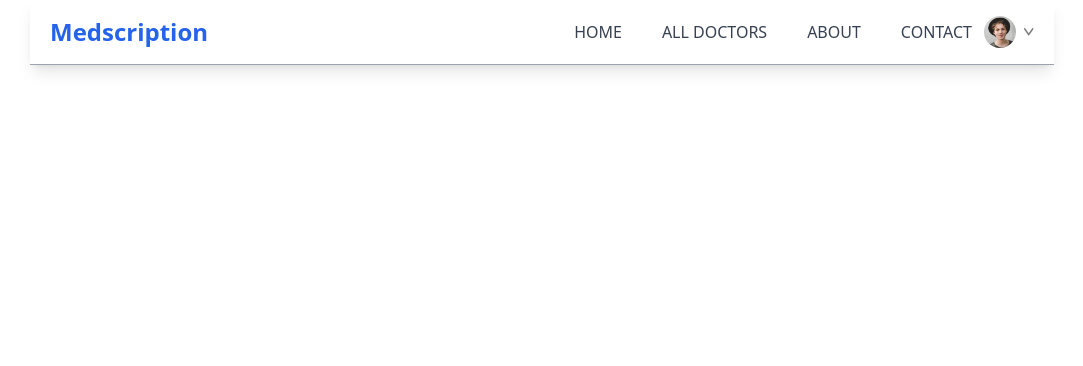
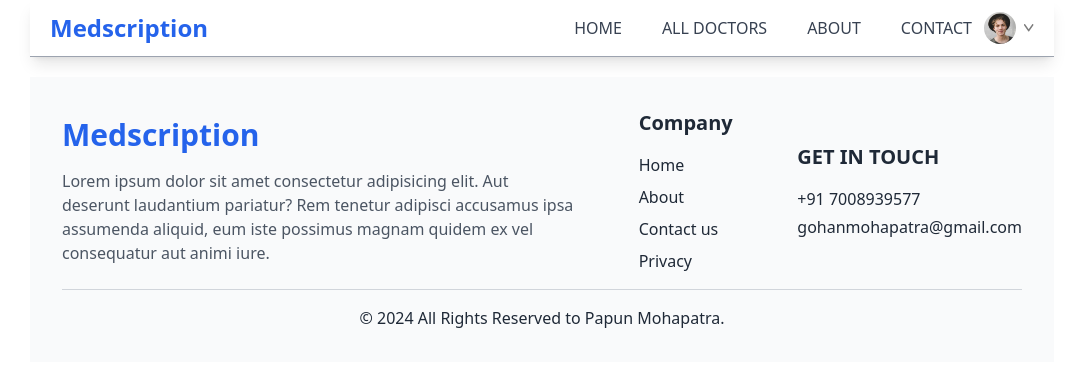
Before and after one commit to Papun1111/VitalsOn, a React (Vite) app in the folder frontend/: page /appointment/1 in a window 1280 px wide. Shown: the top 366 px of the page, without its empty margins (98-1181 px from the left). Built offline with nearby package versions, Linux system fonts and the light colour scheme.

Commit message:
add footer

```diff
--- a/frontend/src/App.jsx
+++ b/frontend/src/App.jsx
@@ -9,6 +9,7 @@ import MyProfile from "./Pages/MyProfile";
 import MyAppointments from "./Pages/MyAppointments";
 import Appointment from "./Pages/Appointment";
 import Contact from "./Pages/Contact";
+import Footer from "./Components/Footer/Footer";
 const App = () => {
   return (
     <div className="mx-4 sm:mx-[10%]">
@@ -30,6 +31,7 @@ const App = () => {
           element={<Appointment></Appointment>}
         ></Route>
       </Routes>
+      <Footer></Footer>
     </div>
   );
 };
--- a/frontend/src/Components/Footer/Footer.jsx
+++ b/frontend/src/Components/Footer/Footer.jsx
@@ -1,11 +1,39 @@
-import React from 'react'
-import "./Footer.css"
+import React from 'react';
+import './Footer.css'; // Ensure any additional custom styles are in this file if needed.
+
 const Footer = () => {
   return (
-    <div>
-
+    <div className="bg-gray-50 text-gray-800 p-8">
+      <div className="container mx-auto flex flex-col lg:flex-row justify-between items-start lg:items-center space-y-8 lg:space-y-0 lg:space-x-10">
+        <div className="space-y-4 lg:max-w-lg">
+          <h1 className="text-3xl text-blue-600 font-bold">Medscription</h1>
+          <p className="text-gray-600 text-sm md:text-base">
+            Lorem ipsum dolor sit amet consectetur adipisicing elit. Aut deserunt laudantium pariatur? Rem tenetur adipisci accusamus ipsa assumenda aliquid, eum iste possimus magnam quidem ex vel consequatur aut animi iure.
+          </p>
+        </div>
+        <div className="flex flex-col space-y-4">
+          <h2 className="text-xl font-semibold">Company</h2>
+          <ul className="space-y-2">
+            <li className="hover:text-blue-500 transition-colors duration-300 cursor-pointer">Home</li>
+            <li className="hover:text-blue-500 transition-colors duration-300 cursor-pointer">About</li>
+            <li className="hover:text-blue-500 transition-colors duration-300 cursor-pointer">Contact us</li>
+            <li className="hover:text-blue-500 transition-colors duration-300 cursor-pointer">Privacy</li>
+          </ul>
+        </div>
+        <div className="flex flex-col space-y-4">
+          <h2 className="text-xl font-semibold">GET IN TOUCH</h2>
+          <div className="space-y-1">
+            <p className="hover:text-blue-500 transition-colors duration-300 cursor-pointer">+91 7008939577</p>
+            <p className="hover:text-blue-500 transition-colors duration-300 cursor-pointer">gohanmohapatra@gmail.com</p>
+          </div>
+        </div>
+      </div>
+      <hr className="my-4 border-gray-300" />
+      <div className="text-center">
+        <p>© 2024 All Rights Reserved to Papun Mohapatra.</p>
+      </div>
     </div>
-  )
+  );
 }
 
-export default Footer
+export default Footer;
--- a/frontend/src/Components/NavBar/NavBar.jsx
+++ b/frontend/src/Components/NavBar/NavBar.jsx
@@ -5,7 +5,7 @@ import { assets } from "../../assets/assets";
 
 const NavBar = () => {
   const navigate = useNavigate();
-  const [showMenu, setShowMenu] = useState(false);
+  const [showMenu, setShowMenu] = useState(false); // You can remove this if not used anywhere
   const [token, setToken] = useState(true);
 
   return (
@@ -14,46 +14,56 @@ const NavBar = () => {
         Medscription
       </h1>
       <ul className="flex flex-col md:flex-row md:space-x-4 mt-3 md:mt-0 ml-auto">
+        <li>
           <NavLink
-          exact
+            exact="true"
             to="/"
-          activeClassName="font-bold text-blue-500 underline"
             className="px-3 py-2 text-gray-700 hover:text-blue-500 hover:bg-gray-100 rounded-lg transition duration-300 ease-in-out"
           >
-          <li>HOME</li>
+            HOME
           </NavLink>
+        </li>
+        <li>
           <NavLink
             to="/doctors"
-          activeClassName="font-bold text-blue-500 underline"
             className="px-3 py-2 text-gray-700 hover:text-blue-500 hover:bg-gray-100 rounded-lg transition duration-300 ease-in-out"
           >
-          <li>ALL DOCTORS</li>
+            ALL DOCTORS
           </NavLink>
+        </li>
+        <li>
           <NavLink
             to="/about"
-          activeClassName="font-bold text-blue-500 underline"
             className="px-3 py-2 text-gray-700 hover:text-blue-500 hover:bg-gray-100 rounded-lg transition duration-300 ease-in-out"
           >
-          <li>ABOUT</li>
+            ABOUT
           </NavLink>
+        </li>
+        <li>
           <NavLink
             to="/contact"
-          activeClassName="font-bold text-blue-500 underline"
             className="px-3 py-2 text-gray-700 hover:text-blue-500 hover:bg-gray-100 rounded-lg transition duration-300 ease-in-out"
           >
-          <li>CONTACT</li>
+            CONTACT
           </NavLink>
+        </li>
       </ul>
       <div>
         {token ? (
           <div className="flex items-center gap-2 cursor-pointer group relative">
-            <img className="w-8 rounded-full" src={assets.profile_pic} alt="" />
-            <img className="w-2.5 " src={assets.dropdown_icon} alt="" />
-            <div className="absolute top-0 right-0 pt-14 text-base font-medium text-gray-600 z-20 hidden group-hover:block">
+            <img className="w-8 rounded-full" src={assets.profile_pic} alt="Profile" />
+            <img className="w-2.5 " src={assets.dropdown_icon} alt="Dropdown Icon" />
+            <div className="absolute top-12 right-0 pt-1 text-base font-medium text-gray-600 z-20 hidden group-hover:block">
               <div className="min-w-28 bg-stone-100 rounded flex flex-col gap-4 p-4">
-                <p onClick={() => navigate("/my-profile")} className="hover:text-black cursor-pointer">My Profile</p>
-                <p onClick={() => navigate("/my-appointments")} className="hover:text-black cursor-pointer">My Appointments</p>
-                <p onClick={() => { setToken(false); }} className="hover:text-black cursor-pointer">Logout</p>
+                <p onClick={() => navigate("/my-profile")} className="hover:text-black cursor-pointer">
+                  My Profile
+                </p>
+                <p onClick={() => navigate("/my-appointments")} className="hover:text-black cursor-pointer">
+                  My Appointments
+                </p>
+                <p onClick={() => setToken(false)} className="hover:text-black cursor-pointer">
+                  Logout
+                </p>
               </div>
             </div>
           </div>
```
Also changed, not shown: 1 other file (tests, documents, lock files or other folders). Lines whose indentation alone changed are shown as unchanged.
